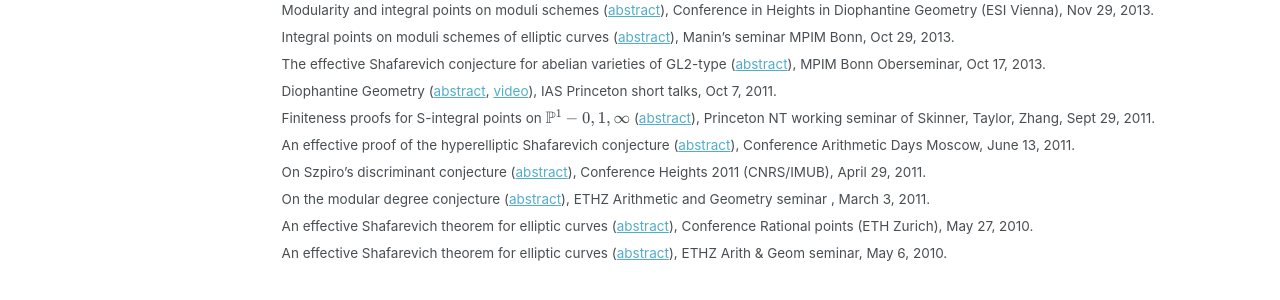
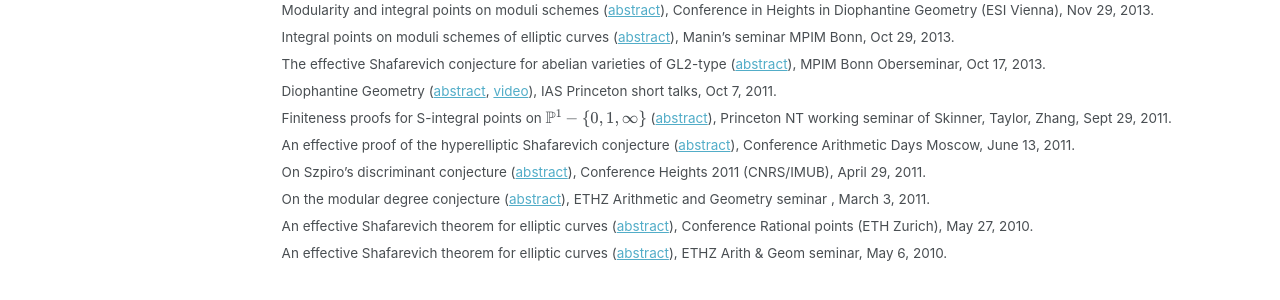
Before and after one commit to rafaelvonkanel/rafaelvonkanel.github.io, a Jekyll site: the page built from _pages/talks.md, in a window 1280 px wide and 900 px high, scrolled down 673 px. Shown: the part 221-521 px from the top of the window. Built offline with Jekyll 4.4.1, drawn with Linux system fonts in a browser that asks for light colours; a script that is not in the unit is left out.

Commit message:
Update talks.md

```diff
--- a/_pages/talks.md
+++ b/_pages/talks.md
@@ -37,7 +37,7 @@ Modularity and integral points on moduli schemes ([abstract](../_talks/2013-11-2
 Integral points on moduli schemes of elliptic curves ([abstract](../_talks/2013-10-29-talk.md)), Manin's seminar MPIM Bonn, Oct 29, 2013.
 The effective Shafarevich conjecture for abelian varieties of GL2-type ([abstract](../_talks/2013-10-17-talk.md)), MPIM Bonn Oberseminar, Oct 17, 2013.
 Diophantine Geometry ([abstract](../_talks/2011-10-07-talk.md), [video](https://www.ias.edu/video/short/vonkenel)), IAS Princeton short talks, Oct 7, 2011.
-Finiteness proofs for S-integral points on \\(\mathbb{P}^1−\{0, 1, \infty\}\\) ([abstract](../_talks/2011-09-29-talk.md)), Princeton NT working seminar of Skinner, Taylor, Zhang, Sept 29, 2011.
+Finiteness proofs for S-integral points on \\(\mathbb{P}^1−\lbrace 0, 1, \infty\rbrace\\) ([abstract](../_talks/2011-09-29-talk.md)), Princeton NT working seminar of Skinner, Taylor, Zhang, Sept 29, 2011.
 An effective proof of the hyperelliptic Shafarevich conjecture ([abstract](../_talks/2011-06-13-talk.md)), Conference Arithmetic Days Moscow, June 13, 2011.
 On Szpiro's discriminant conjecture ([abstract](../_talks/2011-04-29-talk.md)), Conference Heights 2011 (CNRS/IMUB), April 29, 2011.
 On the modular degree conjecture ([abstract](../_talks/2011-03-03-talk.md)), ETHZ Arithmetic and Geometry seminar , March 3, 2011.
```
